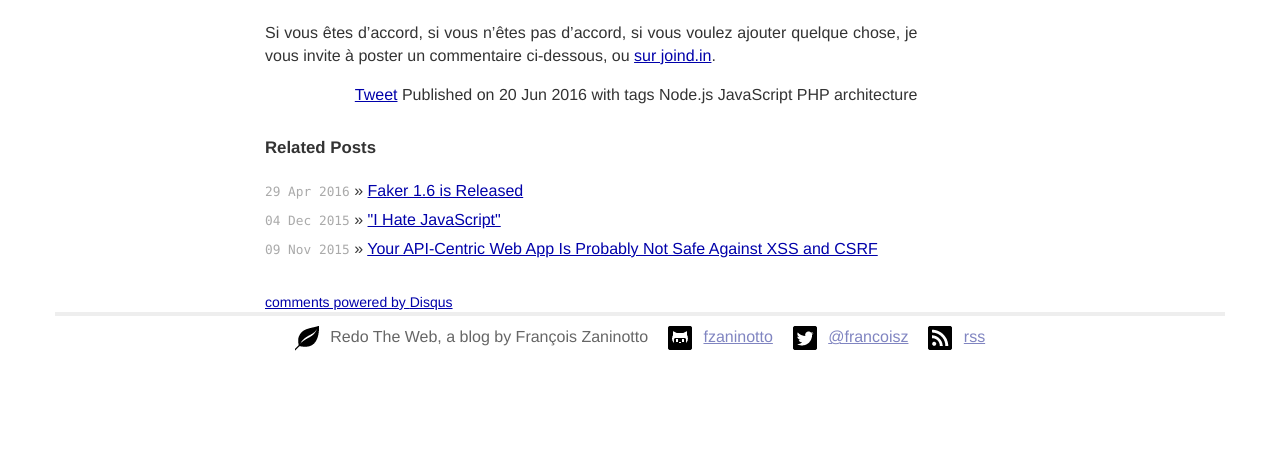
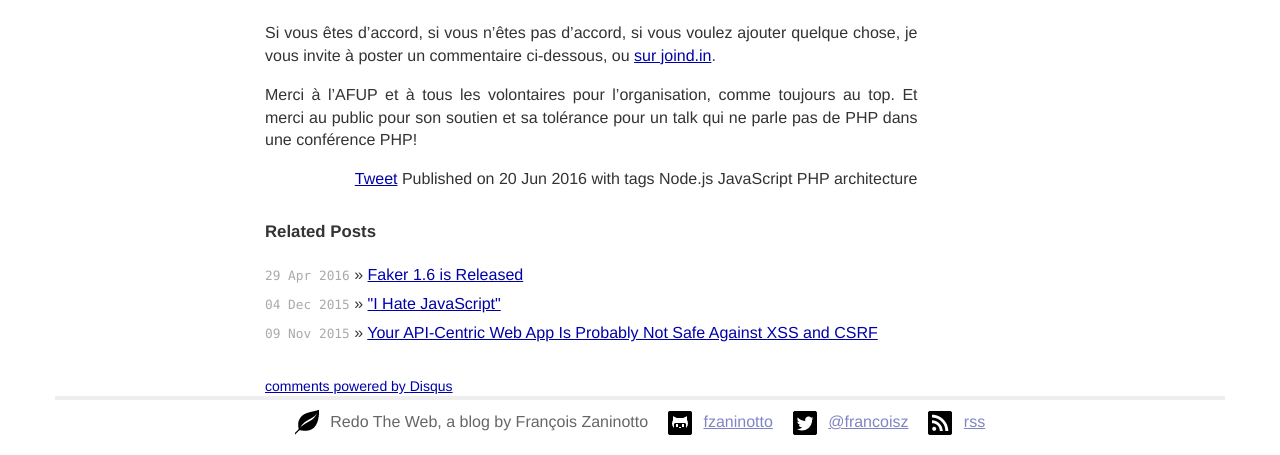
Before and after one commit to fzaninotto/fzaninotto.github.com, a Jekyll site: the page built from _posts/2016-06-20-le-jeu-video-a-la-rescousse-du-web.md, in a window 1280 px wide and 900 px high, scrolled down 608 px, cut to the strip 445-900 px from the top of the window. Built offline with Jekyll 4.4.1, drawn with Linux system fonts in a browser that asks for light colours; some web fonts are replaced; comment, search, counter and statistics services are not loaded; before the commit the page ends 1424 px from its top, so only the background shows below that.

Commit message:
add merci afup

```diff
--- a/_posts/2016-06-20-le-jeu-video-a-la-rescousse-du-web.md
+++ b/_posts/2016-06-20-le-jeu-video-a-la-rescousse-du-web.md
@@ -21,3 +21,5 @@ Et voici le support de la présentation :
 <iframe src="//www.slideshare.net/slideshow/embed_code/key/6rurKr02A1WbU8" width="595" height="485" frameborder="0" marginwidth="0" marginheight="0" scrolling="no" style="border:1px solid #CCC; border-width:1px; margin-bottom:5px; max-width: 100%;" allowfullscreen> </iframe>
 
 Si vous êtes d'accord, si vous n'êtes pas d'accord, si vous voulez ajouter quelque chose, je vous invite à poster un commentaire ci-dessous, ou [sur joind.in](https://joind.in/event/php-tour-clermont-ferrand-2016/le-jeu-vido--la-rescousse-du-web).
+
+Merci à l'AFUP et à tous les volontaires pour l'organisation, comme toujours au top. Et merci au public pour son soutien et sa tolérance pour un talk qui ne parle pas de PHP dans une conférence PHP!
```
